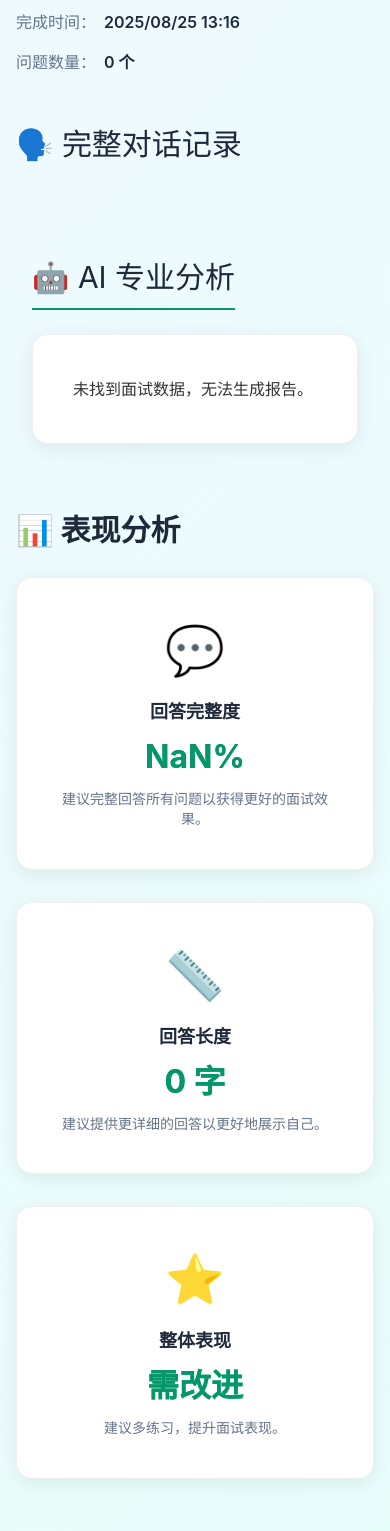
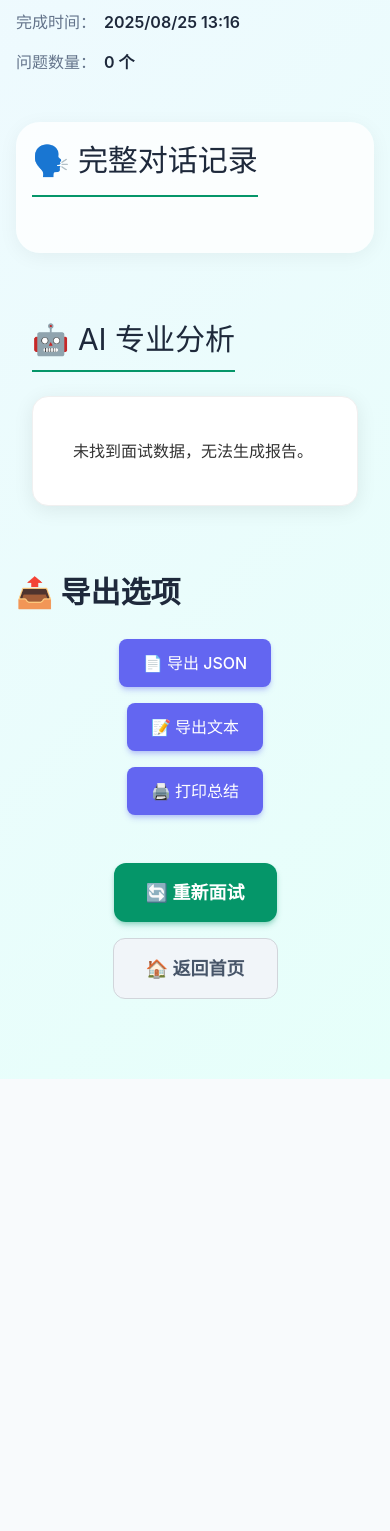
Before and after one commit to Brwaey/Kora, a Vue app: page /summary in a window 390 px wide. Shown: the part 280-1811 px from the top of the page. After the commit the page ends 1359 px from the top, so only its background shows below. Built offline with nearby package versions, Linux system fonts and the light colour scheme.

Commit message:
Add files via upload

```diff
--- a/src/views/Summary.vue
+++ b/src/views/Summary.vue
@@ -42,7 +42,7 @@
             </div>
           </section>
 
-          <!-- 新增：完整对话记录部分 -->
+          <!-- 完整对话记录部分 -->
           <section class="full-conversation">
             <h2>🗣️ 完整对话记录</h2>
             <div class="conversation-list">
@@ -65,39 +65,7 @@
             </div>
           </section>
 
-          <!-- Interview Records -->
-          <!-- <section class="interview-records">
-            <h2>📝 按问题分组面试记录</h2>
-
-            <div class="records-list">
-              <div
-                v-for="(question, index) in interviewData.questions"
-                :key="question.id"
-                class="record-item"
-              >
-                <div class="question-header">
-                  <span class="question-number">问题 {{ index + 1 }}</span>
-                  <span class="question-length">{{ getAnswerLength(question.answer) }} 字</span>
-                </div>
-
-                <div class="question-content">
-                  <h3>{{ question.text }}</h3>
-                </div>
-
-                <div class="answer-content">
-                  <h4>您的回答：</h4>
-                  <p>{{ question.answer || '未回答' }}</p>
-                </div>
-
-                <div class="feedback-content">
-                  <h4>面试官反馈：</h4>
-                  <p>{{ question.feedback }}</p>
-                </div>
-              </div>
-            </div>
-          </section> -->
-
-          <!-- 新增：AI 专业分析 -->
+          <!-- AI 专业分析 -->
           <section class="ai-analysis">
             <h2>🤖 AI 专业分析</h2>
             <div class="analysis-card">
@@ -106,34 +74,6 @@
                 <p>正在生成您的专属分析报告，请稍候...</p>
               </div>
               <div v-else v-html="marked(llmAnalysisReport)" class="analysis-report"></div>
-            </div>
-          </section>
-
-          <!-- Performance Analysis -->
-          <section class="performance-analysis">
-            <h2>📊 表现分析</h2>
-
-            <div class="analysis-grid">
-              <div class="analysis-card">
-                <div class="analysis-icon">💬</div>
-                <h3>回答完整度</h3>
-                <div class="score">{{ completionRate }}%</div>
-                <p>{{ getCompletionFeedback() }}</p>
-              </div>
-
-              <div class="analysis-card">
-                <div class="analysis-icon">📏</div>
-                <h3>回答长度</h3>
-                <div class="score">{{ averageLength }} 字</div>
-                <p>{{ getLengthFeedback() }}</p>
-              </div>
-
-              <div class="analysis-card">
-                <div class="analysis-icon">⭐</div>
-                <h3>整体表现</h3>
-                <div class="score">{{ overallRating }}</div>
-                <p>{{ getOverallFeedback() }}</p>
-              </div>
             </div>
           </section>
 
@@ -168,10 +108,10 @@
   </template>
 
   <script setup>
-  import { ref, computed, onMounted } from 'vue'
+  import { ref, onMounted } from 'vue'
   import { useRouter, useRoute } from 'vue-router'
   import { marked } from 'marked'
-  import axios from 'axios'; // 1. 导入 axios
+  import axios from 'axios';
 
   const router = useRouter()
   const route = useRoute()
@@ -208,35 +148,12 @@
       .replace(/\*\*(.*?)\*\*/g, '<strong>$1</strong>');
   };
 
-  // Computed properties for analysis
-  const completionRate = computed(() => {
-    const answered = interviewData.value.questions.filter(q => q.answer && q.answer.trim()).length
-    return Math.round((answered / interviewData.value.questions.length) * 100)
-  })
-
-  const averageLength = computed(() => {
-    const answers = interviewData.value.questions.filter(q => q.answer && q.answer.trim())
-    if (answers.length === 0) return 0
-    const totalLength = answers.reduce((sum, q) => sum + q.answer.length, 0)
-    return Math.round(totalLength / answers.length)
-  })
-
-  const overallRating = computed(() => {
-    const completion = completionRate.value
-    const avgLen = averageLength.value
-
-    if (completion >= 100 && avgLen >= 100) return '优秀'
-    if (completion >= 80 && avgLen >= 50) return '良好'
-    if (completion >= 60) return '一般'
-    return '需改进'
-  })
-
   // Helper functions
   const getStyleName = (style) => {
     const styles = {
-      friendly: '亲切友好', // 2. 修正键名
+      friendly: '亲切友好',
       formal: '正式严肃',
-      casual: '校园风格' // 2. 修正键名
+      casual: '校园风格'
     }
     return styles[style] || '未知'
   }
@@ -250,36 +167,6 @@
       hour: '2-digit',
       minute: '2-digit'
     })
-  }
-
-  const getAnswerLength = (answer) => {
-    return answer ? answer.length : 0
-  }
-
-  const getCompletionFeedback = () => {
-    const rate = completionRate.value
-    if (rate >= 100) return '所有问题都得到了回答，表现出色！'
-    if (rate >= 80) return '大部分问题都有回答，整体表现良好。'
-    if (rate >= 60) return '回答了部分问题，还有提升空间。'
-    return '建议完整回答所有问题以获得更好的面试效果。'
-  }
-
-  const getLengthFeedback = () => {
-    const avgLen = averageLength.value
-    if (avgLen >= 150) return '回答详细充实，能够充分展示您的经历。'
-    if (avgLen >= 100) return '回答长度适中，内容比较完整。'
-    if (avgLen >= 50) return '回答相对简短，可以更详细地描述。'
-    return '建议提供更详细的回答以更好地展示自己。'
-  }
-
-  const getOverallFeedback = () => {
-    const rating = overallRating.value
-    switch (rating) {
-      case '优秀': return '面试表现优秀，回答完整且详细！'
-      case '良好': return '面试表现良好，继续保持！'
-      case '一般': return '面试表现一般，还有改进空间。'
-      default: return '建议多练习，提升面试表现。'
-    }
   }
 
   // Export functions
@@ -310,19 +197,7 @@
     content += `完成时间：${formatDate(interviewData.value.completedAt)}\n`;
     content += `问题数量：${interviewData.value.questions.length} 个\n\n`;
 
-    content += `========== 问题与回答 ==========\n\n`;
-    interviewData.value.questions.forEach((question, index) => {
-      content += `问题 ${index + 1}：${question.text}\n`;
-      content += `回答：${question.answer || '未回答'}\n`;
-      content += `反馈：${question.feedback}\n\n`;
-    });
-
-    content += `========== 表现分析 ==========\n`;
-    content += `- 回答完整度：${completionRate.value}%\n`;
-    content += `- 平均回答长度：${averageLength.value} 字\n`;
-    content += `- 整体评价：${overallRating.value}\n\n`;
-
-    // 新增：完整对话记录
+    // 完整对话记录
     content += `========== 完整对话记录 ==========\n\n`;
     interviewData.value.conversation.forEach((msg) => {
       const sender = msg.sender === 'ai' ? '面试官' : '您';
@@ -343,8 +218,8 @@
     window.print()
   }
 
-  const llmAnalysisReport = ref('') // 新增：存储LLM分析报告
-  const isAnalysisLoading = ref(true) // 新增：分析加载状态
+  const llmAnalysisReport = ref('') // 存储LLM分析报告
+  const isAnalysisLoading = ref(true) // 分析加载状态
 
   const getLLMAnalysis = async () => {
     isAnalysisLoading.value = true
@@ -381,7 +256,7 @@
 </script>
 
 <style scoped>
-  /* 在现有样式中添加 */
+  /* 基础样式 */
   .summary {
     min-height: 100vh;
     background: linear-gradient(135deg, #f0f9ff 0%, #e6fffa 100%);
@@ -405,30 +280,6 @@
     display: inline-block;
   }
 
-  .record-item {
-    background: white;
-    border-radius: 1rem;
-    padding: 2rem;
-    box-shadow: 0 10px 25px -5px rgba(0, 0, 0, 0.1), 0 10px 10px -5px rgba(0, 0, 0, 0.04);
-    transition: transform 0.3s, box-shadow 0.3s;
-    border: 1px solid rgba(226, 232, 240, 0.7);
-  }
-
-  .record-item:hover {
-    box-shadow: 0 20px 25px -5px rgba(0, 0, 0, 0.1), 0 10px 10px -5px rgba(0, 0, 0, 0.04);
-    transform: translateY(-2px);
-  }
-
-  .question-number {
-    background: linear-gradient(to right, #059669, #10b981);
-    color: white;
-    padding: 0.25rem 0.75rem;
-    border-radius: 1rem;
-    font-size: 0.875rem;
-    font-weight: 500;
-    box-shadow: 0 2px 4px rgba(5, 150, 105, 0.2);
-  }
-
   .analysis-card {
     background: white;
     padding: 2rem;
@@ -442,16 +293,6 @@
   .analysis-card:hover {
     box-shadow: 0 20px 25px -5px rgba(0, 0, 0, 0.1), 0 10px 10px -5px rgba(0, 0, 0, 0.04);
     transform: translateY(-2px);
-  }
-
-  .score {
-    font-size: 2rem;
-    font-weight: 700;
-    background: linear-gradient(to right, #059669, #10b981);
-    -webkit-background-clip: text;
-    background-clip: text;
-    color: transparent;
-    margin-bottom: 0.5rem;
   }
 
   .export-btn {
@@ -504,68 +345,154 @@
     transform: translate(-50%, -50%);
   }
 
+  /* 完整对话记录区域 */
   .full-conversation {
     margin: 3rem 0;
+    padding: 1.5rem;
+    background-color: rgba(255, 255, 255, 0.8);
+    border-radius: 1.5rem;
+    box-shadow: 0 4px 20px rgba(0, 0, 0, 0.05);
   }
 
   .full-conversation h2 {
     font-size: 1.875rem;
     margin-bottom: 1.5rem;
     color: #1e293b;
+    padding-bottom: 0.75rem;
+    border-bottom: 2px solid #059669;
+    display: inline-block;
   }
 
   .conversation-list {
     display: flex;
     flex-direction: column;
-    gap: 1.5rem;
+    gap: 1.25rem;
+    padding: 0.5rem 0;
   }
 
+  /* 对话项通用样式 */
   .conversation-item {
     display: flex;
     gap: 1rem;
-    padding: 1rem;
-    border-radius: 0.75rem;
-    max-width: 90%;
+    max-width: 85%;
+    animation: fadeIn 0.3s ease-out forwards;
+    opacity: 0;
   }
 
+  /* 消息淡入动画 */
+  @keyframes fadeIn {
+    from {
+      opacity: 0;
+      transform: translateY(10px);
+    }
+    to {
+      opacity: 1;
+      transform: translateY(0);
+    }
+  }
+
+  /* AI消息样式 */
   .ai-message {
     align-self: flex-start;
-    background-color: #f8fafc;
+    animation-delay: calc(0.1s * var(--index, 0));
   }
 
+  .ai-message .message-content {
+    background-color: #ffffff;
+    border: 1px solid #e2e8f0;
+    border-radius: 0.3rem 1rem 1rem 1rem;
+    position: relative;
+    box-shadow: 0 2px 8px rgba(0, 0, 0, 0.05);
+  }
+
+  /* 用户消息样式 */
   .user-message {
     align-self: flex-end;
-    background-color: #e6fffa;
+    margin-left: auto;
+    animation-delay: calc(0.1s * var(--index, 0));
+    flex-direction: row-reverse;
   }
 
+  .user-message .message-content {
+    background-color: #059669;
+    color: white;
+    border-radius: 1rem 0.3rem 1rem 1rem;
+    position: relative;
+    box-shadow: 0 2px 8px rgba(5, 150, 105, 0.15);
+  }
+
+  .user-message .sender-label {
+    text-align: center;
+  }
+
+  /* 头像样式优化 */
   .sender-avatar {
     display: flex;
     flex-direction: column;
     align-items: center;
-    min-width: 50px;
+    min-width: 48px;
+    margin-top: 0.25rem;
+  }
+
+  .avatar-icon {
+    width: 2.25rem;
+    height: 2.25rem;
+    border-radius: 50%;
+    display: flex;
+    align-items: center;
+    justify-content: center;
+    font-weight: bold;
+    color: white;
+    box-shadow: 0 2px 4px rgba(0, 0, 0, 0.1);
+    transition: transform 0.2s;
+  }
+
+  .ai-avatar {
+    background-color: #059669;
+  }
+
+  .user-avatar {
+    background-color: #3b82f6;
+  }
+
+  .avatar-icon:hover {
+    transform: scale(1.05);
+  }
+
+  /* 消息内容样式 */
+  .message-content {
+    flex: 1;
+    padding: 1rem 1.25rem;
+    transition: transform 0.2s, box-shadow 0.2s;
+  }
+
+  .conversation-item:hover .message-content {
+    transform: translateY(-2px);
+    box-shadow: 0 4px 12px rgba(0, 0, 0, 0.1);
+  }
+
+  .message-content p {
+    margin: 0;
+    line-height: 1.6;
+    word-wrap: break-word;
+  }
+
+  /* 时间戳样式优化 */
+  .message-time {
+    display: inline-block;
+    font-size: 0.7rem;
+    margin-top: 0.5rem;
+    opacity: 0.7;
+    text-align: right;
+    float: right;
+    clear: both;
+    padding-left: 1rem;
   }
 
   .sender-label {
     font-size: 0.75rem;
     color: #64748b;
     margin-top: 0.25rem;
-  }
-
-  .message-content {
-    flex: 1;
-  }
-
-  .message-content p {
-    margin: 0;
-    line-height: 1.6;
-  }
-
-  .message-time {
-    display: block;
-    font-size: 0.75rem;
-    color: #94a3b8;
-    margin-top: 0.5rem;
-    text-align: right;
   }
 
   .analysis-icon {
@@ -638,207 +565,15 @@
     color: #1e293b;
   }
 
-  .full-conversation {
-    margin: 3rem 0;
-  }
-
-  .full-conversation h2 {
-    font-size: 1.875rem;
-    margin-bottom: 1.5rem;
-    color: #1e293b;
-  }
-
-  .conversation-list {
-    display: flex;
-    flex-direction: column;
-    gap: 1.5rem;
-  }
-
-  .conversation-item {
-    display: flex;
-    gap: 1rem;
-    padding: 1rem;
-    border-radius: 0.75rem;
-    max-width: 90%;
-  }
-
-  .ai-message {
-    align-self: flex-start;
-    background-color: #f8fafc;
-    border: 1px solid #e2e8f0;
-  }
-
-  .user-message {
-    align-self: flex-end;
-    background-color: #e6fffa;
-    border: 1px solid #a7f3d0;
-    margin-left: auto;
-  }
-
-  .sender-avatar {
-    display: flex;
-    flex-direction: column;
-    align-items: center;
-    min-width: 50px;
-  }
-
-  .avatar-icon {
-    width: 2.5rem;
-    height: 2.5rem;
-    border-radius: 50%;
-    display: flex;
-    align-items: center;
-    justify-content: center;
-    font-weight: bold;
-    color: white;
-  }
-
-  .ai-avatar {
-    background-color: #059669;
-  }
-
-  .user-avatar {
-    background-color: #3b82f6;
-  }
-
-  .sender-label {
-    font-size: 0.75rem;
-    color: #64748b;
-    margin-top: 0.25rem;
-  }
-
-  .message-content {
-    flex: 1;
-  }
-
-  .message-content p {
-    margin: 0;
-    line-height: 1.6;
-  }
-
-  .message-time {
-    display: block;
-    font-size: 0.75rem;
-    color: #94a3b8;
-    margin-top: 0.5rem;
-    text-align: right;
-  }
-
-  .interview-records, .performance-analysis, .export-section, .actions {
+  .export-section, .actions {
     margin-bottom: 3rem;
   }
 
-  .interview-records h2, .performance-analysis h2, .export-section h2 {
+  .export-section h2 {
     font-size: 1.875rem;
     font-weight: 700;
     margin-bottom: 1.5rem;
     color: #1e293b;
-  }
-
-  .records-list {
-    display: flex;
-    flex-direction: column;
-    gap: 2rem;
-  }
-
-  .record-item {
-    background: white;
-    border-radius: 1rem;
-    padding: 2rem;
-    box-shadow: 0 1px 3px rgba(0, 0, 0, 0.1);
-  }
-
-  .question-header {
-    display: flex;
-    justify-content: space-between;
-    align-items: center;
-    margin-bottom: 1rem;
-  }
-
-  .question-number {
-    background: #059669;
-    color: white;
-    padding: 0.25rem 0.75rem;
-    border-radius: 1rem;
-    font-size: 0.875rem;
-    font-weight: 500;
-  }
-
-  .question-length {
-    color: #64748b;
-    font-size: 0.875rem;
-  }
-
-  .question-content h3 {
-    font-size: 1.25rem;
-    font-weight: 600;
-    color: #1e293b;
-    margin-bottom: 1rem;
-    line-height: 1.4;
-  }
-
-  .answer-content, .feedback-content {
-    margin-bottom: 1rem;
-  }
-
-  .answer-content h4, .feedback-content h4 {
-    font-size: 1rem;
-    font-weight: 600;
-    color: #1e293b;
-    margin-bottom: 0.5rem;
-  }
-
-  .answer-content p {
-    color: #475569;
-    line-height: 1.6;
-    background: #f1f5f9;
-    padding: 1rem;
-    border-radius: 0.5rem;
-  }
-
-  .feedback-content p {
-    color: #059669;
-    line-height: 1.6;
-    font-style: italic;
-  }
-
-  .analysis-grid {
-    display: grid;
-    grid-template-columns: repeat(auto-fit, minmax(250px, 1fr));
-    gap: 2rem;
-  }
-
-  .analysis-card {
-    background: white;
-    padding: 2rem;
-    border-radius: 1rem;
-    box-shadow: 0 1px 3px rgba(0, 0, 0, 0.1);
-    text-align: center;
-  }
-
-  .analysis-icon {
-    font-size: 3rem;
-    margin-bottom: 1rem;
-  }
-
-  .analysis-card h3 {
-    font-size: 1.125rem;
-    font-weight: 600;
-    color: #1e293b;
-    margin-bottom: 0.5rem;
-  }
-
-  .score {
-    font-size: 2rem;
-    font-weight: 700;
-    color: #059669;
-    margin-bottom: 0.5rem;
-  }
-
-  .analysis-card p {
-    color: #64748b;
-    font-size: 0.875rem;
-    line-height: 1.4;
   }
 
   .export-buttons {
@@ -903,7 +638,7 @@
     transform: translateY(-1px);
   }
 
-/* 在<style scoped>中添加/修改以下样式 */
+/* AI分析部分样式 */
 .ai-analysis {
   margin: 3rem 0;
   padding: 1rem;
@@ -1009,17 +744,23 @@
       gap: 1rem;
     }
 
-    .record-item {
-      padding: 1.5rem;
-    }
-
-    .analysis-grid {
-      grid-template-columns: 1fr;
-    }
-
     .export-buttons, .actions {
       flex-direction: column;
       align-items: center;
+    }
+
+    /* 移动端对话样式调整 */
+    .conversation-item {
+      max-width: 90%;
+    }
+
+    .message-content {
+      padding: 0.75rem 1rem;
+    }
+
+    .full-conversation {
+      padding: 1rem;
+      margin: 2rem 0;
     }
   }
 
@@ -1037,4 +778,4 @@
       padding: 0;
     }
   }
-  </style>
+</style>
```
